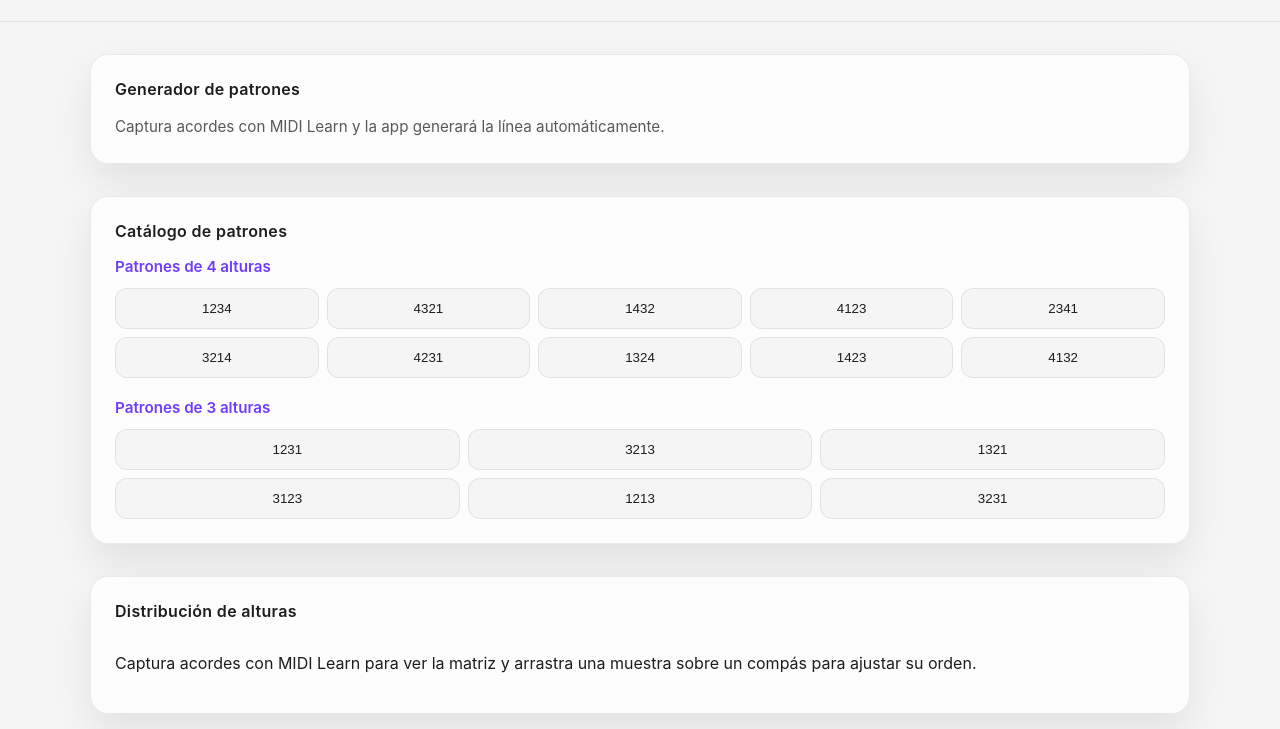
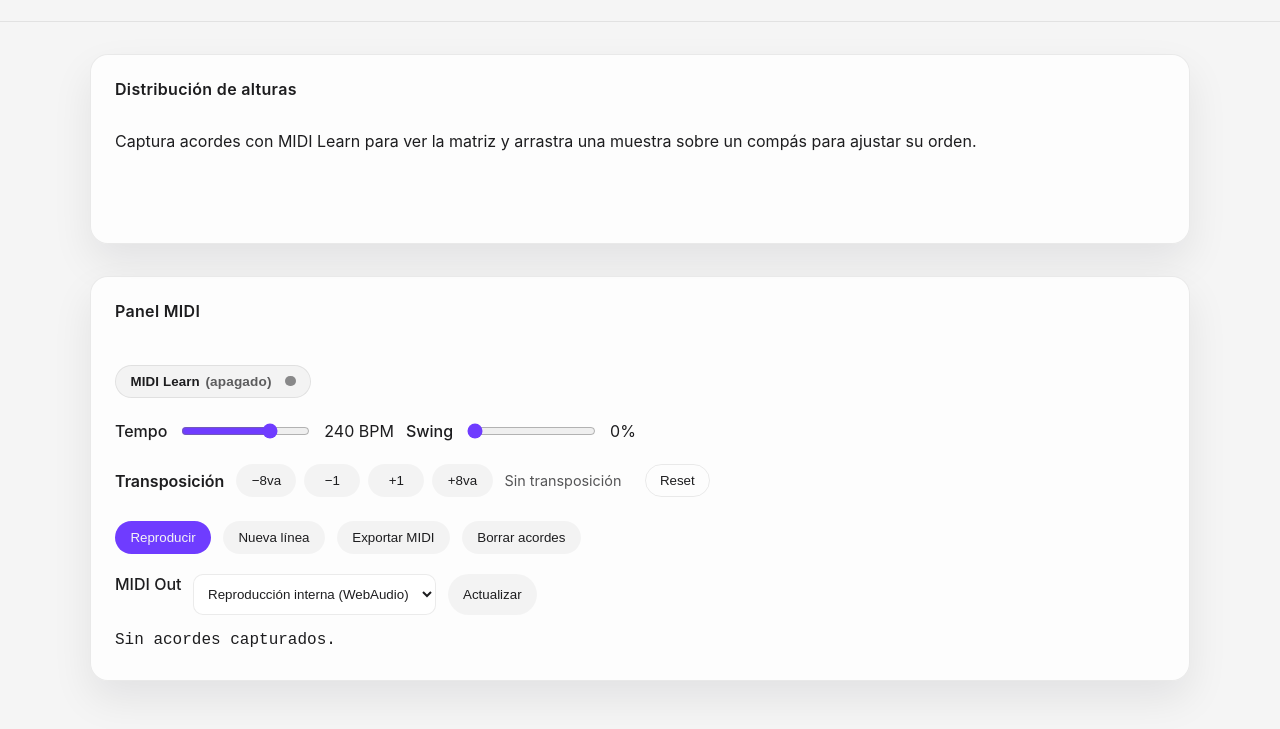
Before and after one commit to jaimejaramilloarias/bebop-line, a website with bundled scripts: page index.html in a window 1280 px wide. Shown: the part 71-800 px from the top of the page. Built offline with nearby package versions, Linux system fonts and the light colour scheme.

Commit message:
Add transpose controls and simplify UI layout

```diff
--- a/app.js
+++ b/app.js
@@ -47,6 +47,7 @@ const VELOCITY_BY_VOICE = {
   4: 127
 };
 const DEFAULT_SWING_PERCENT = 0;
+const TRANSPOSE_LIMIT = 36;
 
 const state = {
   patternGroups: [],
@@ -70,7 +71,8 @@ const state = {
   replacementIndex: null,
   lastCapturedChordIndex: null,
   pendingReplacementDisarm: false,
-  swingPercent: DEFAULT_SWING_PERCENT
+  swingPercent: DEFAULT_SWING_PERCENT,
+  transposeSemitones: 0
 };
 
 const elements = {
@@ -80,6 +82,12 @@ const elements = {
   tempoValue: document.getElementById("tempo-value"),
   swing: document.getElementById("swing"),
   swingValue: document.getElementById("swing-value"),
+  transposeValue: document.getElementById("transpose-value"),
+  transposeDownSemitone: document.getElementById("transpose-down-semitone"),
+  transposeUpSemitone: document.getElementById("transpose-up-semitone"),
+  transposeDownOctave: document.getElementById("transpose-down-octave"),
+  transposeUpOctave: document.getElementById("transpose-up-octave"),
+  transposeReset: document.getElementById("transpose-reset"),
   playToggle: document.getElementById("play-toggle"),
   newLine: document.getElementById("regenerate-line"),
   exportMidi: document.getElementById("export-midi"),
@@ -123,6 +131,53 @@ function setSwingPercent(percent) {
   const normalized = clamp(Number(percent) || 0, 0, 100);
   state.swingPercent = normalized;
   updateSwingDisplay(normalized);
+}
+
+function describeTranspose(value) {
+  if (!value) {
+    return "Sin transposición";
+  }
+  const sign = value > 0 ? "+" : "−";
+  const abs = Math.abs(value);
+  const octaves = Math.floor(abs / 12);
+  const semitones = abs % 12;
+  const parts = [];
+  if (octaves) {
+    parts.push(`${octaves} ${octaves === 1 ? "octava" : "octavas"}`);
+  }
+  if (semitones) {
+    parts.push(`${semitones} ${semitones === 1 ? "semitono" : "semitonos"}`);
+  }
+  const descriptor = parts.join(" + ") || `${abs} ${abs === 1 ? "semitono" : "semitonos"}`;
+  return `${sign}${descriptor}`;
+}
+
+function updateTransposeDisplay() {
+  if (!elements.transposeValue) return;
+  elements.transposeValue.textContent = describeTranspose(state.transposeSemitones);
+}
+
+function setTransposeSemitones(value, { announce = true } = {}) {
+  const normalized = clamp(Math.round(value) || 0, -TRANSPOSE_LIMIT, TRANSPOSE_LIMIT);
+  if (normalized === state.transposeSemitones) {
+    updateTransposeDisplay();
+    return state.transposeSemitones;
+  }
+  stopPlayback(false);
+  state.transposeSemitones = normalized;
+  updateTransposeDisplay();
+  rebuildLineNotes();
+  if (announce) {
+    const message = normalized
+      ? `Transposición ajustada a ${describeTranspose(normalized)}.`
+      : "Transposición restablecida.";
+    setStatus(message);
+  }
+  return normalized;
+}
+
+function changeTranspose(delta) {
+  setTransposeSemitones(state.transposeSemitones + delta);
 }
 
 function setPlaybackState(playing) {
@@ -345,6 +400,8 @@ if (elements.swing) {
   setSwingPercent(elements.swing.value);
 }
 
+updateTransposeDisplay();
+
 function randomChoice(list) {
   return list[Math.floor(Math.random() * list.length)];
 }
@@ -400,7 +457,8 @@ function rebuildLineNotes() {
     const sortedChord = getSortedChord(chord);
     pattern.values.forEach((voice) => {
       const note = getNoteFromSortedChordVoice(voice, sortedChord);
-      noteEntries.push({ note, voice });
+      const transposed = clamp(note + state.transposeSemitones, 0, 127);
+      noteEntries.push({ note: transposed, voice });
     });
   }
   state.lineNotes = noteEntries.map((entry) => entry.note);
@@ -689,6 +747,7 @@ function createCatalogButton(pattern) {
 }
 
 function renderCatalogSection(title, patterns, gridExtraClass = "") {
+  if (!elements.catalog) return;
   const section = document.createElement("div");
   section.className = "catalog-section";
   section.setAttribute("role", "group");
@@ -711,6 +770,7 @@ function renderCatalogSection(title, patterns, gridExtraClass = "") {
 }
 
 function renderCatalog() {
+  if (!elements.catalog) return;
   elements.catalog.innerHTML = "";
   renderCatalogSection("Patrones de 4 alturas", FOUR_NOTE_PATTERNS, "catalog-grid--four");
   renderCatalogSection("Patrones de 3 alturas", THREE_NOTE_PATTERNS, "catalog-grid--three");
@@ -1375,6 +1435,21 @@ function ensureValidPatternsAfterCapture() {
 }
 
 function attachEvents() {
+  if (elements.transposeDownSemitone) {
+    elements.transposeDownSemitone.addEventListener("click", () => changeTranspose(-1));
+  }
+  if (elements.transposeUpSemitone) {
+    elements.transposeUpSemitone.addEventListener("click", () => changeTranspose(1));
+  }
+  if (elements.transposeDownOctave) {
+    elements.transposeDownOctave.addEventListener("click", () => changeTranspose(-12));
+  }
+  if (elements.transposeUpOctave) {
+    elements.transposeUpOctave.addEventListener("click", () => changeTranspose(12));
+  }
+  if (elements.transposeReset) {
+    elements.transposeReset.addEventListener("click", () => setTransposeSemitones(0));
+  }
   if (elements.playToggle) {
     elements.playToggle.addEventListener("click", handlePlaybackToggle);
   }
--- a/index.html
+++ b/index.html
@@ -20,20 +20,6 @@
     </header>
 
     <main>
-      <section class="controls" aria-labelledby="controls-title">
-        <div class="section-title" id="controls-title">Generador de patrones</div>
-        <p class="controls-helper" aria-live="polite">
-          Captura acordes con MIDI Learn y la app generará la línea automáticamente.
-        </p>
-      </section>
-
-      <section class="catalog" aria-labelledby="catalog-title">
-        <div class="section-title" id="catalog-title">Catálogo de patrones</div>
-        <div class="catalog-collections" role="list" aria-label="Patrones disponibles">
-          <!-- Patrones insertados dinámicamente -->
-        </div>
-      </section>
-
       <section class="visualizations" aria-labelledby="visualizations-title">
         <div class="section-title" id="visualizations-title">Distribución de alturas</div>
         <div
@@ -64,6 +50,26 @@
           <label for="swing" class="tempo-label" title="Aplicar swing solo a la reproducción">Swing</label>
           <input id="swing" type="range" min="0" max="100" value="0" />
           <span id="swing-value" aria-live="polite">0%</span>
+        </div>
+        <div class="control-group transpose-group" role="group" aria-labelledby="transpose-label">
+          <span class="transpose-label" id="transpose-label">Transposición</span>
+          <div class="transpose-buttons" role="group" aria-labelledby="transpose-label">
+            <button type="button" id="transpose-down-octave" title="Bajar una octava">−8va</button>
+            <button type="button" id="transpose-down-semitone" title="Bajar un semitono">−1</button>
+            <button type="button" id="transpose-up-semitone" title="Subir un semitono">+1</button>
+            <button type="button" id="transpose-up-octave" title="Subir una octava">+8va</button>
+          </div>
+          <span id="transpose-value" class="transpose-value" aria-live="polite"></span>
+          <button
+            type="button"
+            id="transpose-reset"
+            class="transpose-reset"
+            title="Restablecer transposición"
+          >
+            Reset
+          </button>
+        </div>
+        <div class="control-group playback">
           <button
             id="play-toggle"
             class="primary"
--- a/styles.css
+++ b/styles.css
@@ -104,7 +104,6 @@ body.dark .controls-helper {
   color: rgba(255, 255, 255, 0.75);
 }
 
-.controls .control-group,
 .midi-panel .control-group {
   display: flex;
   flex-wrap: wrap;
@@ -198,6 +197,41 @@ button.toggle .indicator {
   background: currentColor;
   opacity: 0.5;
   transition: opacity 0.2s ease;
+}
+
+.transpose-group {
+  align-items: center;
+  gap: 0.75rem;
+}
+
+.transpose-label {
+  font-weight: 600;
+}
+
+.transpose-buttons {
+  display: inline-flex;
+  gap: 0.5rem;
+  align-items: center;
+}
+
+.transpose-buttons button {
+  min-width: 3.5rem;
+  font-variant-numeric: tabular-nums;
+}
+
+.transpose-value {
+  font-size: 0.9rem;
+  opacity: 0.75;
+  min-width: 8rem;
+}
+
+.transpose-reset {
+  background: transparent;
+  border: 1px solid var(--border);
+}
+
+body.dark .transpose-reset {
+  background: rgba(255, 255, 255, 0.05);
 }
 
 button.toggle.active .indicator {
```
